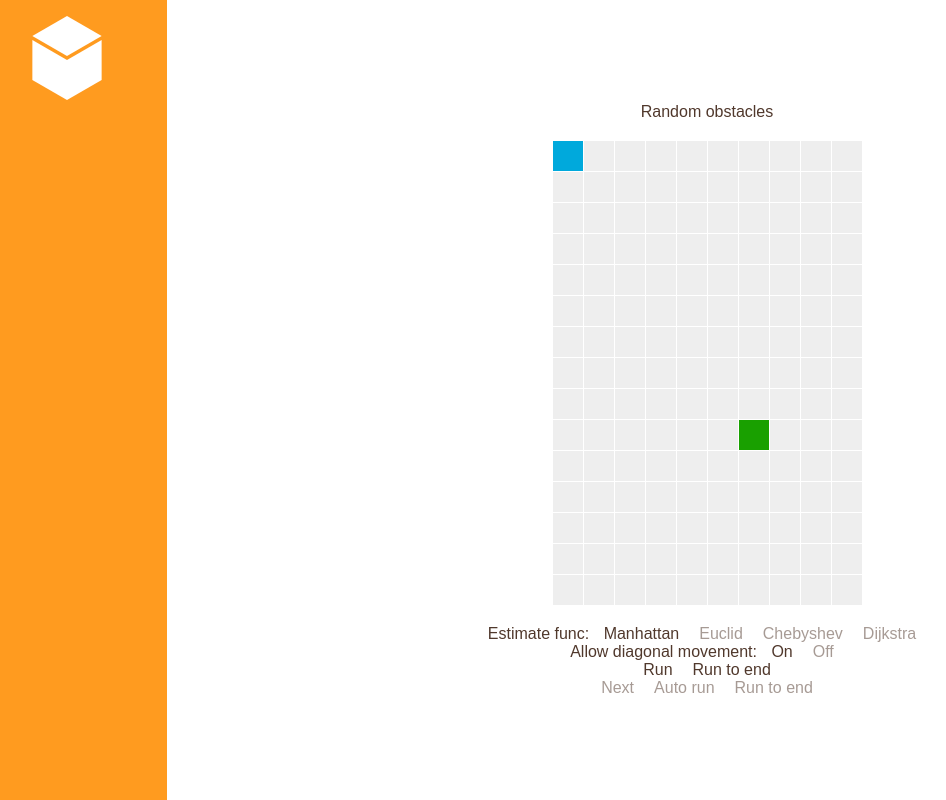
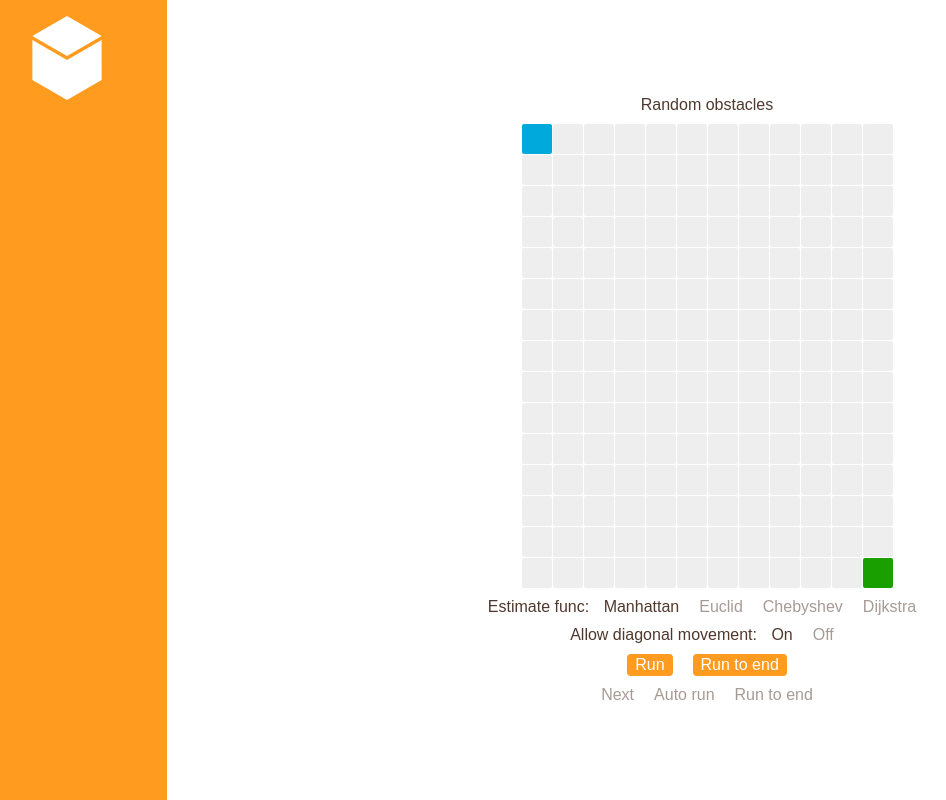
Before and after one commit to tari404/taribox, a Vue app: page /#/tools/astar in a window 1280 px wide. Shown: the top 800 px of the page, without its empty margins (33-979 px from the left). Built offline with nearby package versions, Linux system fonts and the light colour scheme.

Commit message:
🛠 Astar - Fixed some bug

```diff
--- a/src/views/Tools.vue
+++ b/src/views/Tools.vue
@@ -94,7 +94,6 @@ export default {
 
 .tools-catalog
   display flex
-  align-items center
   flex-direction column
   ul
     margin 4px 0
--- a/src/views/tools/Astar.vue
+++ b/src/views/tools/Astar.vue
@@ -1,7 +1,10 @@
 <template>
   <div id="a-star">
     <div class="active" @click="genObstacles">Random obstacles</div>
-    <div class="map">
+    <div class="map" :style="{
+      'grid': `auto-flow / repeat(${cols}, 1fr)`,
+      'width': `${cols * 31 - 1}px`
+    }">
       <div v-for="(node, i) in nodeStates" :key="i"
         :class="{
           'obstacle': obstacles[i],
@@ -29,9 +32,11 @@
       <span @click="toggleDiagonal(true)" :class="{ 'active inactive': !allowDiagonal }">On</span>
       <span @click="toggleDiagonal(false)" :class="{ 'active inactive': allowDiagonal }">Off</span>
     </div>
-    <div class="options">
-      <span class="active" @click="genAStar(false)">Run</span>
-      <span class="active" @click="genAStar(true)">Run to end</span>
+    <div class="flex">
+      <div class="options">
+        <span class="active run-button" @click="genAStar(false)">Run</span>
+        <span class="active run-button" @click="genAStar(true)">Run to end</span>
+      </div>
     </div>
     <div class="options" :class="{ 'inactive': !program }">
       <span :class="{ 'active': program }" @click="nextStep">Next</span>
@@ -68,7 +73,8 @@ class NodeState {
 }
 const nodeStates = []
 const rows = 15
-for (let i = 0; i < 10 * rows; i++) {
+const cols = 12
+for (let i = 0; i < cols * rows; i++) {
   nodeStates.push(new NodeState())
 }
 
@@ -76,12 +82,15 @@ export default {
   name: 'Astar',
   data () {
     return {
+      cols,
+      rows,
+
       program: null,
       estFunc: 0,
       allowDiagonal: true,
 
       player: 0,
-      goal: 96,
+      goal: rows * cols - 1,
       obstacles: [].fill.call({ length: nodeStates.length }, false),
       nodeStates,
       roads: [].fill.call({ length: nodeStates.length }, false)
@@ -133,10 +142,10 @@ export default {
       }
     },
     estDistance (start, goal) {
-      const sx = start % 10
-      const sy = Math.floor(start / 10)
-      const gx = goal % 10
-      const gy = Math.floor(goal / 10)
+      const sx = start % cols
+      const sy = Math.floor(start / cols)
+      const gx = goal % cols
+      const gy = Math.floor(goal / cols)
       const dx = Math.abs(sx - gx) * 2
       const dy = Math.abs(sy - gy) * 2
       switch (this.estFunc) {
@@ -153,14 +162,14 @@ export default {
       }
     },
     neighborNodesFrom (node) {
-      const x = node % 10
-      const y = Math.floor(node / 10)
+      const x = node % cols
+      const y = Math.floor(node / cols)
       const neighborNodes = []
       neighbors.forEach(offset => {
         const nx = offset.x + x
         const ny = offset.y + y
-        if (nx >= 0 && nx < rows && ny >= 0 && ny < rows) {
-          const ni = nx + ny * 10
+        if (nx >= 0 && nx < cols && ny >= 0 && ny < rows) {
+          const ni = nx + ny * cols
           if (!this.obstacles[ni]) {
             neighborNodes.push(ni)
           }
@@ -170,8 +179,8 @@ export default {
         obNeighbors.forEach(offset => {
           const nx = offset.x + x
           const ny = offset.y + y
-          if (nx >= 0 && nx < rows && ny >= 0 && ny < rows) {
-            const ni = nx + ny * 10
+          if (nx >= 0 && nx < cols && ny >= 0 && ny < rows) {
+            const ni = nx + ny * cols
             if (!this.obstacles[ni]) {
               neighborNodes.push(ni)
             }
@@ -182,8 +191,8 @@ export default {
     },
     distBetween (x, y) {
       if (this.allowDiagonal) {
-        const dx = Math.abs(x - y) % 10
-        const dy = Math.abs(Math.floor(x / 10) - Math.floor(y / 10))
+        const dx = Math.abs(x - y) % cols
+        const dy = Math.abs(Math.floor(x / cols) - Math.floor(y / cols))
         if (dx + dy === 1) {
           return 2
         } else {
@@ -290,9 +299,8 @@ export default {
       this.program = this.aStar()
       const start = this.nodeStates[this.player]
       start.g = 0
-      start.h = this.estDistance(this.player, this.goal)
+      start.h = Math.round(this.estDistance(this.player, this.goal))
       if (runToEnd) {
-        console.log(runToEnd)
         this.runToEnd()
       }
     },
@@ -344,14 +352,9 @@ export default {
 </script>
 
 <style lang="stylus" scoped>
-@css {
-  .map {
-    grid: auto-flow / repeat(10, 1fr);
-  }
-}
+#a-star>div
+  margin 10px auto
 .map
-  width 309px
-  margin 20px auto
   display grid
   grid-gap 1px
   div
@@ -361,6 +364,7 @@ export default {
     box-sizing border-box
     position relative
     background-color #eee
+    border-radius 2px
   p
     margin 0
     font-size 12px
@@ -384,18 +388,19 @@ export default {
 .goal
   background-color #19a000 !important
 .player
-  // content ''
-  // position absolute
-  // width 24px
-  // height 24px
-  // border-radius 12px
-  // background-color orange
-  // top 3px
-  // left 3px
   background-color #00a9dc !important
 .options
   span
     margin 0 10px
+.run-button
+  display inline-block
+  padding 2px 8px
+  background-color #ff9b1f
+  color #fff
+  border-radius 4px
+.flex
+  display flex
+  flex-direction column
 .active
   cursor pointer
 .inactive
```
